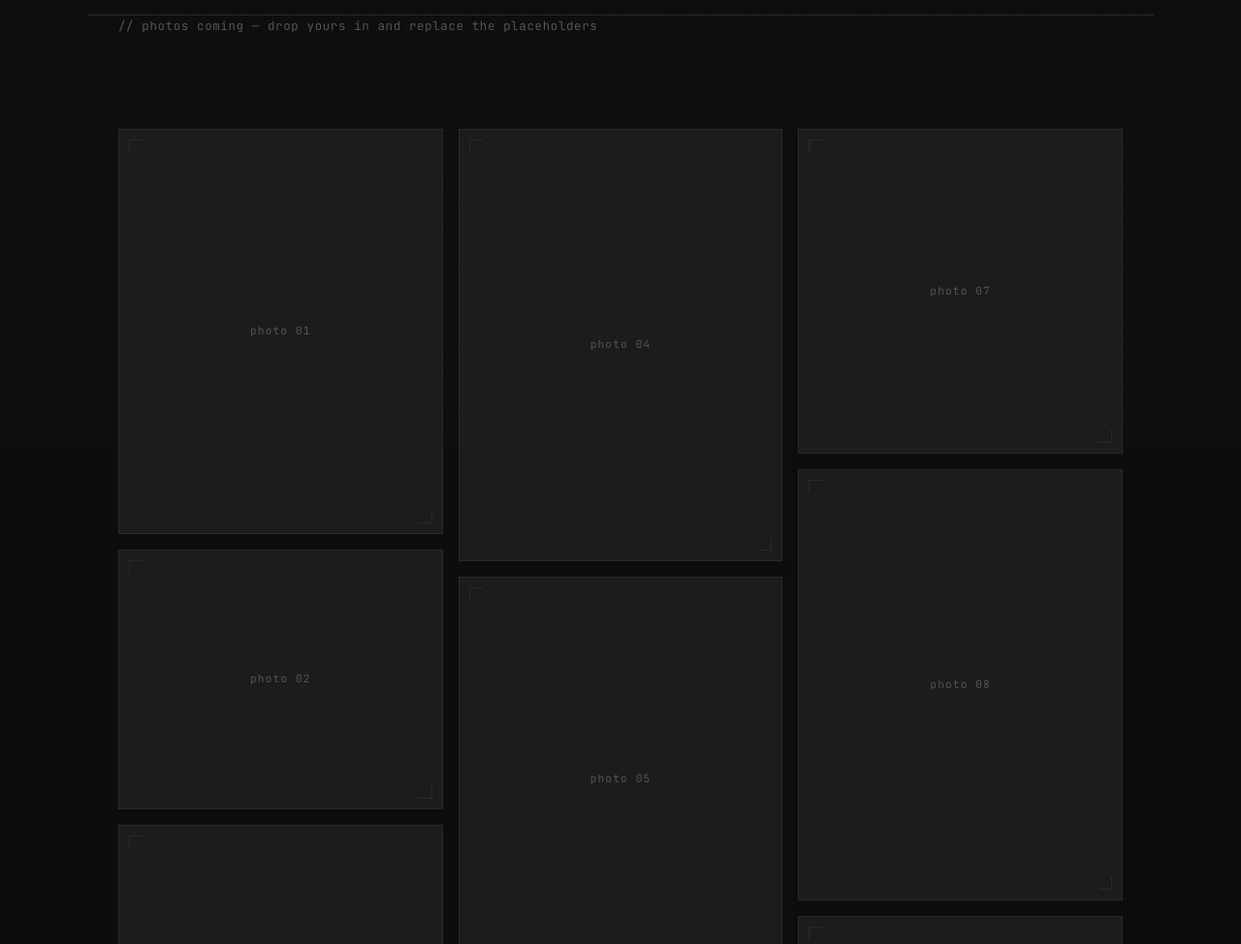
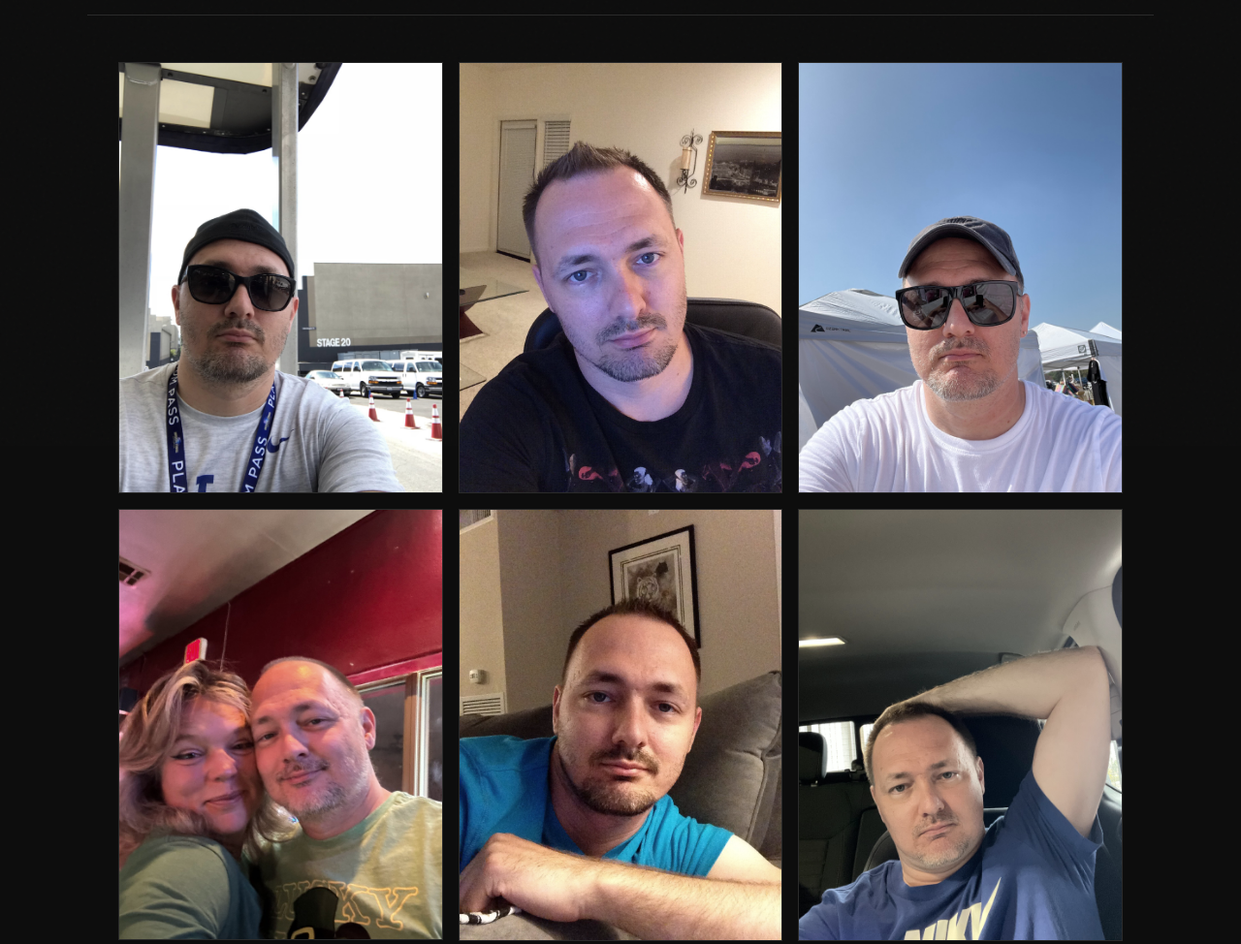
Before and after one commit to est7bd/7bd, a plain HTML site: page photos.html in a window 1280 px wide. Shown: the part 340-1314 px from the top of the page at 97% size. Drawn offline with nearby package versions, Linux system fonts and the light colour scheme.

Commit message:
Add files via upload

```diff
--- a/photos.html
+++ b/photos.html
@@ -47,47 +47,6 @@
       filter: grayscale(20%);
     }
     .photo-item:hover img { transform: scale(1.03); filter: grayscale(0%); }
-    .photo-placeholder {
-      width: 100%;
-      display: flex;
-      align-items: center;
-      justify-content: center;
-      font-family: var(--font-mono);
-      font-size: 0.7rem;
-      color: var(--text-dim);
-      letter-spacing: 0.1em;
-      background: var(--bg3);
-      position: relative;
-    }
-    /* Varied heights for visual interest */
-    .photo-placeholder.h1 { aspect-ratio: 4/5; }
-    .photo-placeholder.h2 { aspect-ratio: 1/1; }
-    .photo-placeholder.h3 { aspect-ratio: 3/4; }
-    .photo-placeholder.h4 { aspect-ratio: 5/4; }
-    .photo-placeholder::after {
-      content: attr(data-label);
-      position: absolute;
-    }
-    .photo-placeholder .corner {
-      position: absolute;
-      width: 14px;
-      height: 14px;
-      border-color: var(--border);
-      border-style: solid;
-      border-width: 0;
-    }
-    .corner.tl { top: 10px; left: 10px; border-top-width: 1px; border-left-width: 1px; }
-    .corner.br { bottom: 10px; right: 10px; border-bottom-width: 1px; border-right-width: 1px; }
-
-    .photos-note {
-      max-width: var(--max-w);
-      margin: 0 auto;
-      padding: 0 2rem 3rem;
-      font-family: var(--font-mono);
-      font-size: 0.78rem;
-      color: var(--text-dim);
-      letter-spacing: 0.05em;
-    }
 
     @media (max-width: 768px) {
       .photo-grid { columns: 2; }
@@ -107,62 +66,34 @@
     <h1>Photos.</h1>
   </div>
 
-  <p class="photos-note">// photos coming — drop yours in and replace the placeholders</p>
 
   <div class="photo-grid">
     <div class="photo-item">
-      <div class="photo-placeholder h1" data-label="photo 01">
-        <div class="corner tl"></div>
-        <div class="corner br"></div>
-      </div>
+      <img src="/assets/img/photos/photo-01.jpg" alt="Photo 01" loading="lazy">
     </div>
     <div class="photo-item">
-      <div class="photo-placeholder h4" data-label="photo 02">
-        <div class="corner tl"></div>
-        <div class="corner br"></div>
-      </div>
+      <img src="/assets/img/photos/photo-02.jpg" alt="Photo 02" loading="lazy">
     </div>
     <div class="photo-item">
-      <div class="photo-placeholder h2" data-label="photo 03">
-        <div class="corner tl"></div>
-        <div class="corner br"></div>
-      </div>
+      <img src="/assets/img/photos/photo-03.jpg" alt="Photo 03" loading="lazy">
     </div>
     <div class="photo-item">
-      <div class="photo-placeholder h3" data-label="photo 04">
-        <div class="corner tl"></div>
-        <div class="corner br"></div>
-      </div>
+      <img src="/assets/img/photos/photo-04.jpg" alt="Photo 04" loading="lazy">
     </div>
     <div class="photo-item">
-      <div class="photo-placeholder h1" data-label="photo 05">
-        <div class="corner tl"></div>
-        <div class="corner br"></div>
-      </div>
+      <img src="/assets/img/photos/photo-05.jpg" alt="Photo 05" loading="lazy">
     </div>
     <div class="photo-item">
-      <div class="photo-placeholder h4" data-label="photo 06">
-        <div class="corner tl"></div>
-        <div class="corner br"></div>
-      </div>
+      <img src="/assets/img/photos/photo-06.jpg" alt="Photo 06" loading="lazy">
     </div>
     <div class="photo-item">
-      <div class="photo-placeholder h2" data-label="photo 07">
-        <div class="corner tl"></div>
-        <div class="corner br"></div>
-      </div>
+      <img src="/assets/img/photos/photo-07.jpg" alt="Photo 07" loading="lazy">
     </div>
     <div class="photo-item">
-      <div class="photo-placeholder h3" data-label="photo 08">
-        <div class="corner tl"></div>
-        <div class="corner br"></div>
-      </div>
+      <img src="/assets/img/photos/photo-08.jpg" alt="Photo 08" loading="lazy">
     </div>
     <div class="photo-item">
-      <div class="photo-placeholder h1" data-label="photo 09">
-        <div class="corner tl"></div>
-        <div class="corner br"></div>
-      </div>
+      <img src="/assets/img/photos/photo-09.jpg" alt="Photo 09" loading="lazy">
     </div>
   </div>
 </main>
```
Also changed, not shown: index.html (+1 -1 lines), assets/img/photos/darrell-cairo.jpg (added), assets/img/photos/darrell-home.jpg (added), assets/img/photos/darrell-outdoor.jpg (added), assets/img/photos/photo-01.jpg (added), assets/img/photos/photo-02.jpg (added), assets/img/photos/photo-03.jpg (added), assets/img/photos/photo-04.jpg (added), assets/img/photos/photo-05.jpg (added), assets/img/photos/photo-06.jpg (added), assets/img/photos/photo-07.jpg (added), assets/img/photos/photo-08.jpg (added), assets/img/photos/photo-09.jpg (added).
